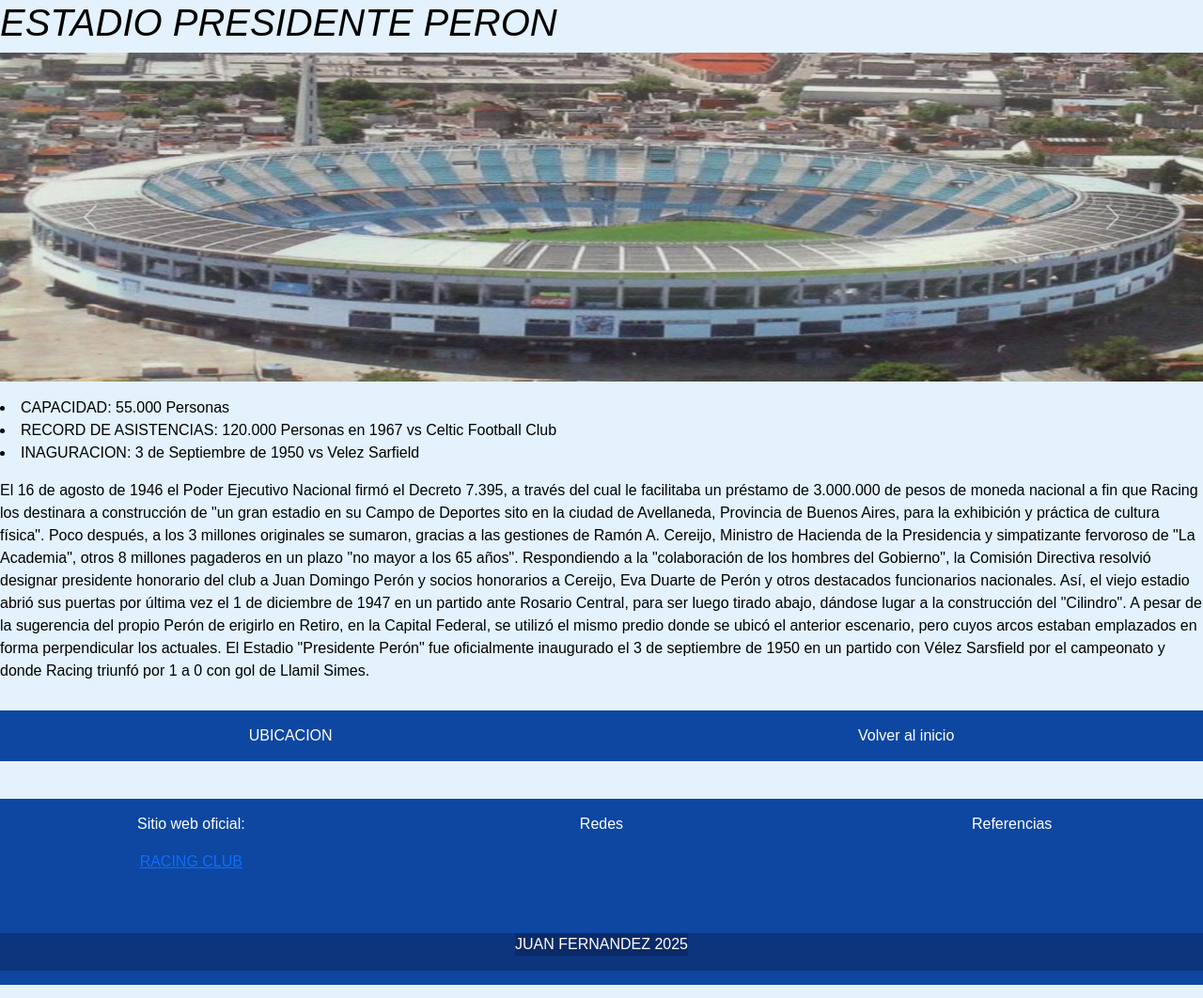
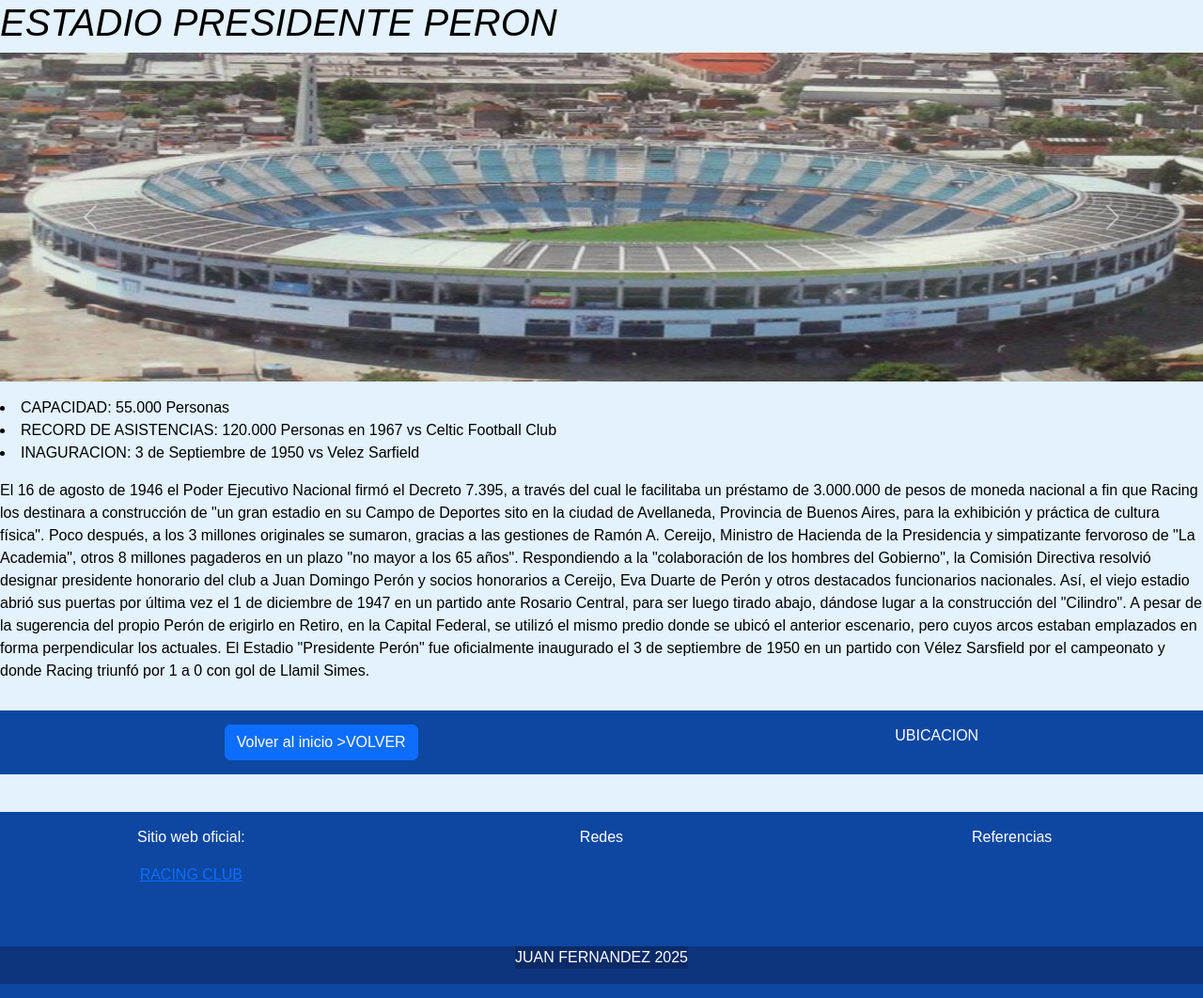
Before and after one commit to juan-fernanddez/Juan-Fernandez-DW1, a plain HTML site: page Paginas/Estadio.html in a window 1280 px wide. Shown: the whole page at 94% size. Drawn offline with nearby package versions, Linux system fonts and the light colour scheme; a web font is replaced by a local one.

Commit message:
Update Estadio.html

```diff
--- a/Paginas/Estadio.html
+++ b/Paginas/Estadio.html
@@ -68,9 +68,11 @@
             El Estadio "Presidente Perón" fue oficialmente inaugurado el 3 de septiembre de 1950 en un partido con Vélez
             Sarsfield por el campeonato y donde Racing triunfó por 1 a 0 con gol de Llamil Simes.</p>
     </main>
-    <nav><a
-            href="https://www.google.com.ar/maps/place/Estadio+Presidente+Per%C3%B3n/@-34.6678656,-58.3696186,17.33z/data=!4m15!1m8!3m7!1s0x95a3334b90b4c3d9:0xa8027b5d5c40b459!2sDiego+A.+Milito,+Avellaneda,+Provincia+de+Buenos+Aires!3b1!8m2!3d-34.6689841!4d-58.3678196!16s%2Fg%2F11ryljdsh1!3m5!1s0x95bccceccdd8d455:0xe771f022c22a954b!8m2!3d-34.667502!4d-58.3685588!16zL20vMDhid2N4?hl=es&entry=ttu&g_ep=EgoyMDI1MDQyMi4wIKXMDSoASAFQAw%3D%3D">UBICACION</a>
-        <a href="../index.html">Volver al inicio</a>
+    <nav>
+        <button type="button" class="btn btn-primary"><a> <a href="../index.html">Volver al inicio</a> >VOLVER</button>
+
+            <a href="https://www.google.com.ar/maps/place/Estadio+Presidente+Per%C3%B3n/@-34.6678656,-58.3696186,17.33z/data=!4m15!1m8!3m7!1s0x95a3334b90b4c3d9:0xa8027b5d5c40b459!2sDiego+A.+Milito,+Avellaneda,+Provincia+de+Buenos+Aires!3b1!8m2!3d-34.6689841!4d-58.3678196!16s%2Fg%2F11ryljdsh1!3m5!1s0x95bccceccdd8d455:0xe771f022c22a954b!8m2!3d-34.667502!4d-58.3685588!16zL20vMDhid2N4?hl=es&entry=ttu&g_ep=EgoyMDI1MDQyMi4wIKXMDSoASAFQAw%3D%3D">UBICACION</a>
+
     </nav>
 
     <script src="https://cdn.jsdelivr.net/npm/bootstrap@5.3.7/dist/js/bootstrap.bundle.min.js"
```
